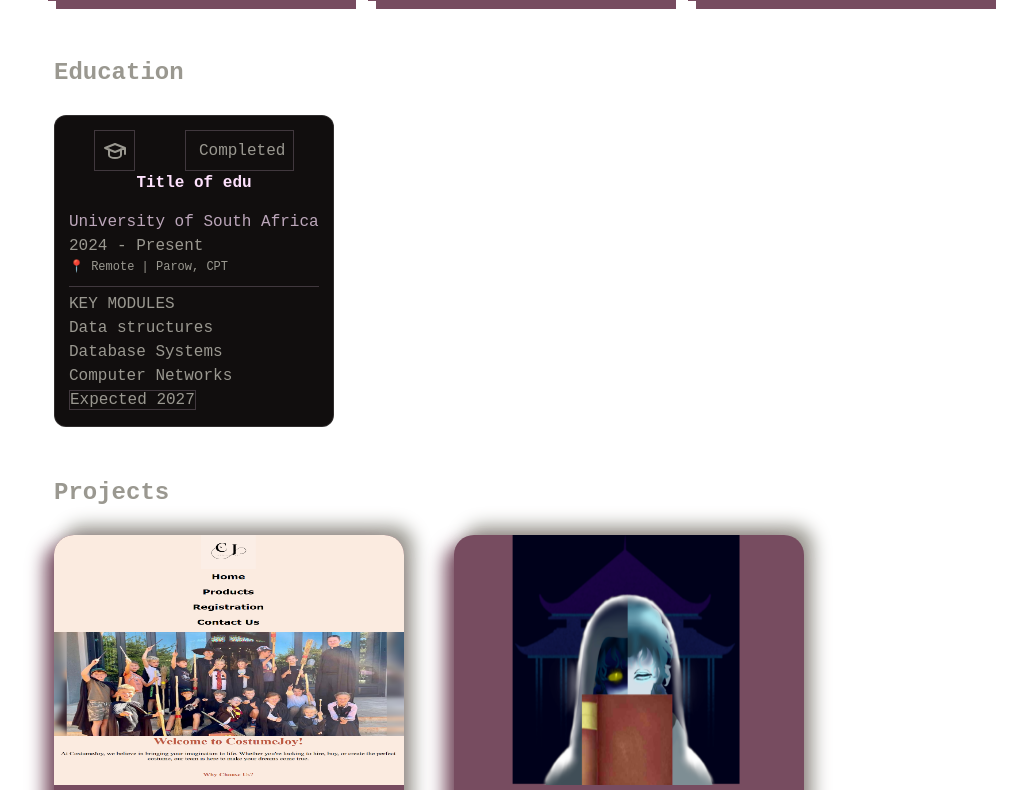
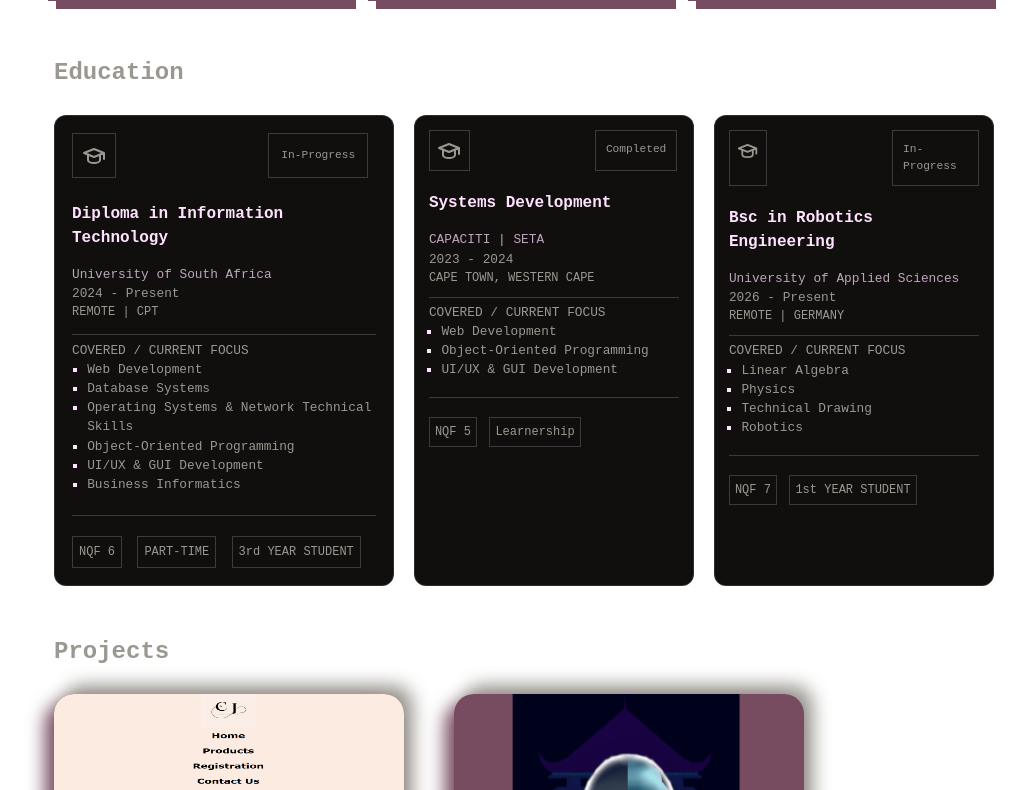
Before and after one commit to Zainap16/my-react-portfolio, a React (Vite) app: page / in a window 1280 px wide. Shown: the part 1250-2040 px from the top of the page, without its empty margins (10-1037 px from the left). Built offline with nearby package versions, Linux system fonts and the light colour scheme.

Commit message:
added education

```diff
--- /dev/null
+++ b/src/web/EducationItem.jsx
@@ -0,0 +1,50 @@
+import "./education.css";
+function EducationItem({
+  eduBadge,
+  progress,
+  title,
+  institution,
+  period,
+  location,
+  modules,
+  eduExtra,
+}) {
+  return (
+    <>
+      <div className="edu-container">
+        <div className="exp-item">
+          <div className="edu-summary">
+            <div className="edu-badge">{eduBadge}</div>
+            <div className="edu-progress">{progress}</div>
+          </div>
+          <p className="edu-title">{title}</p>
+          <div className="exp-company">{institution}</div>
+          <div className="exp-period">{period} </div>
+          <div className="exp-location ">{location}</div>
+
+          <div className="divider space-divider"></div>
+
+          <div className="edu-modules ">
+            <p className="edu-module-tit ">COVERED / CURRENT FOCUS</p>
+            <ul>
+              {modules.map((item, index) => (
+                <li key={index}>{item}</li>
+              ))}
+            </ul>
+          </div>
+          <div className="divider"></div>
+          <br />
+          <div className="edu-extra-container">
+            {eduExtra.map((item, index) => (
+              <span key={index} className="edu-extra exp-location">
+                {item}
+              </span>
+            ))}
+          </div>
+        </div>
+      </div>
+    </>
+  );
+}
+
+export default EducationItem;
--- a/src/web/education.css
+++ b/src/web/education.css
@@ -1,5 +1,7 @@
-.edu-conatiner {
+.edu-container {
   display: flex;
+  flex-wrap: wrap;
+  gap: 20px;
 }
 
 .edu-cards {
@@ -8,14 +10,17 @@
 
 .edu-summary {
   display: flex;
-  justify-content: space-around;
+  /* justify-content: space-around; */
+  flex-direction: row;
+  gap: 50%;
 }
 
 .edu-badge {
   padding: 3%;
 }
 .edu-progress {
-  padding: 3% 3% 0 5%;
+  padding: 4%;
+  font-size: 0.7rem;
 }
 .edu-badge,
 .edu-progress,
@@ -25,8 +30,9 @@
 }
 
 .edu-title {
+  padding-top: 8%;
   color: #ffe2fe;
-  text-align: center;
+  /* text-align: center; */
   margin-bottom: 15px;
   font-weight: 900;
   font-size: 16px;
@@ -40,3 +46,37 @@
 .space-divider {
   padding: 2%;
 }
+
+.edu-modules {
+  padding-bottom: 5%;
+}
+
+.edu-modules ul li {
+  list-style-type: square;
+}
+
+.edu-modules ul {
+  padding-left: 5%;
+}
+.edu-modules ul li::marker {
+  color: #ffe2fe;
+}
+
+.exp-item {
+  font-size: 0.8rem;
+}
+
+.edu-extra {
+  padding: 2%;
+}
+
+.edu-extra-container {
+  display: flex;
+  gap: 5%;
+}
+
+@media (max-width: 768px) {
+  .edu-container {
+    flex-direction: column;
+  }
+}
--- a/src/web/education.jsx
+++ b/src/web/education.jsx
@@ -1,6 +1,8 @@
 import FadeUp from "./FadeUp";
 import { IconSchool } from "@tabler/icons-react";
 import "./education.css";
+import EducationItem from "./EducationItem";
+// import { progress } from "framer-motion";
 function Education() {
   return (
     <>
@@ -12,32 +14,53 @@ function Education() {
 
       <br />
       <section id="education">
-        <div id="edu-container">
-          <div className="exp-item">
-            <div className="edu-summary">
-              <div className="edu-badge">
-                <IconSchool stroke={2} />
-              </div>
-              <div className="edu-progress">Completed</div>
-            </div>
-            <p className="edu-title">Title of edu</p>
-            <div className="exp-company">University of South Africa</div>
-            <div className="exp-period">2024 - Present </div>
-            <div className="exp-location ">📍 Remote | Parow, CPT</div>
+        <EducationItem
+          eduBadge={<IconSchool size={24} />}
+          progress="In-Progress"
+          title="Diploma in Information Technology"
+          institution="University of South Africa"
+          period="2024 - Present"
+          location="REMOTE | CPT"
+          modules={[
+            "Web Development",
+            "Database Systems",
+            "Operating Systems & Network Technical Skills",
+            "Object-Oriented Programming",
+            "UI/UX & GUI Development",
+            "Business Informatics",
+          ]}
+          eduExtra={["NQF 6", "PART-TIME", "3rd YEAR STUDENT"]}
+        />
+        <EducationItem
+          eduBadge={<IconSchool size={24} />}
+          progress="Completed"
+          title="Systems Development"
+          institution="CAPACITI | SETA"
+          period="2023 - 2024"
+          location="CAPE TOWN, WESTERN CAPE"
+          modules={[
+            "Web Development",
+            "Object-Oriented Programming",
+            "UI/UX & GUI Development",
+          ]}
+          eduExtra={["NQF 5", "Learnership"]}
+        />
 
-            <div className="divider space-divider"></div>
-
-            <div className="edu-modules ">
-              <p className="edu-module-tit ">KEY MODULES</p>
-              <ul>
-                <li>Data structures</li>
-                <li>Database Systems</li>
-                <li>Computer Networks</li>
-              </ul>
-            </div>
-            <span className="edu-extra">Expected 2027</span>
-          </div>
-        </div>
+        <EducationItem
+          eduBadge={<IconSchool size={24} />}
+          progress="In-Progress"
+          title="Bsc in Robotics Engineering"
+          institution="University of Applied Sciences"
+          period="2026 - Present"
+          location="REMOTE | GERMANY"
+          modules={[
+            "Linear Algebra",
+            "Physics",
+            "Technical Drawing",
+            "Robotics",
+          ]}
+          eduExtra={["NQF 7", "1st YEAR STUDENT"]}
+        />
       </section>
     </>
   );
```
